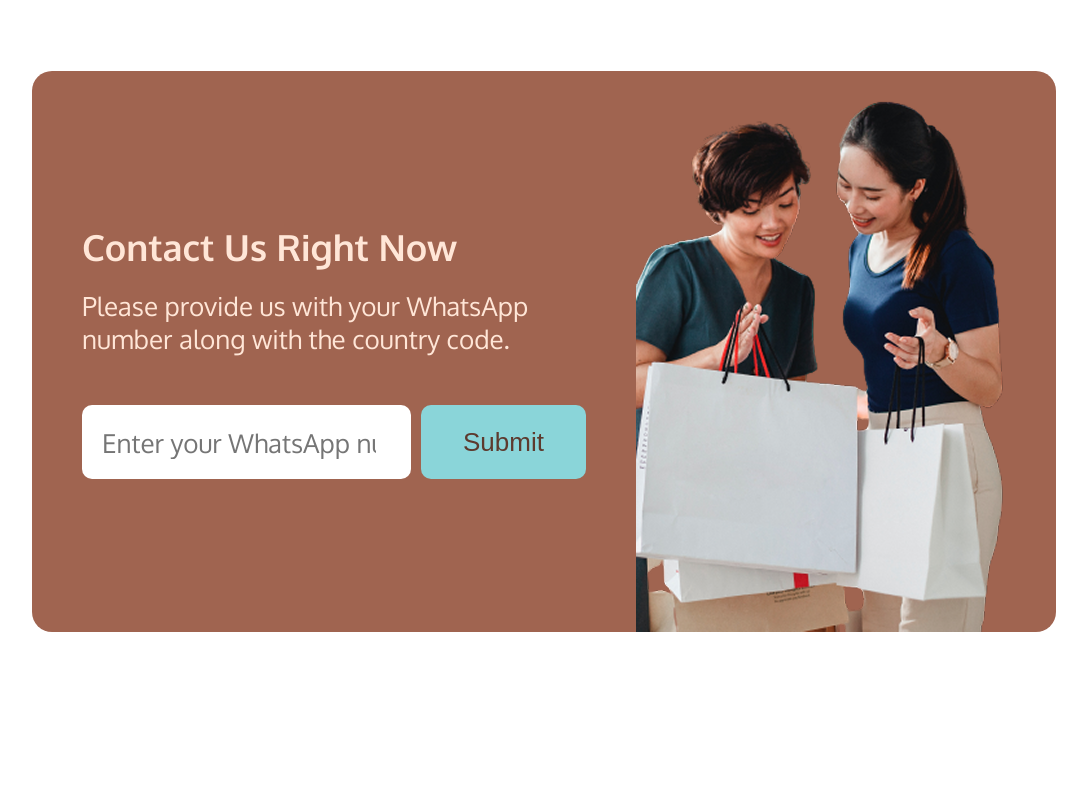
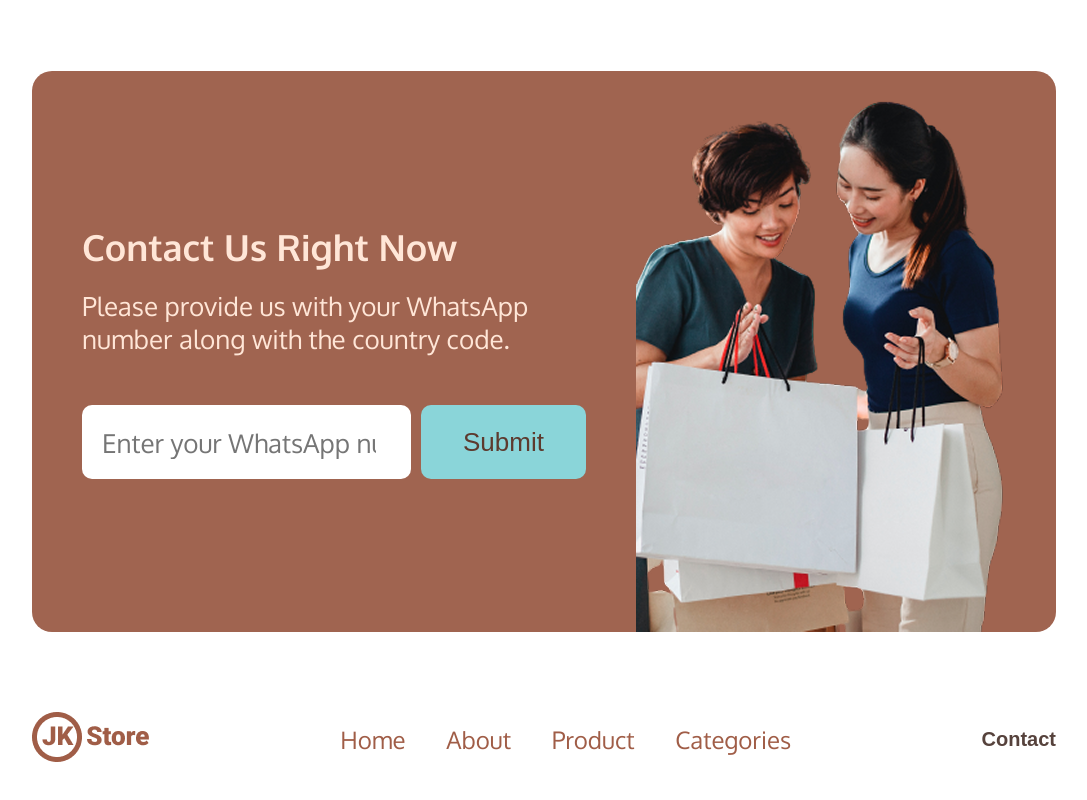
Before and after one commit to Sumally007/JkStore-project, a React (Vite) app: page / in a window 1280 px wide. Shown: the part 4345-5145 px from the top of the page, without its empty margins (96-1183 px from the left). Before the commit the page ends 5057 px from the top, so only its background shows below. Built offline with nearby package versions, Linux system fonts and the light colour scheme.

Commit message:
footer section done

```diff
--- a/src/App.css
+++ b/src/App.css
@@ -51,6 +51,7 @@
   font-size: 20px;
   font-weight: 700;
   color: #56423C;
+  transition: 0.3s;
 }
 
 .btn:hover {
@@ -405,8 +406,8 @@
   background-color: #A05D47;
 }
 
+
 /* Partners Section */
-
 .partners-section {
   padding: 40px 10%;
   background-color: transparent;
@@ -432,8 +433,8 @@
 
 }
 
+
 /* ContanctForm section */
-
 .contact-section {
   margin: 0 10% 80px 10%;
   display: flex;
@@ -446,7 +447,7 @@
   display: flex;
   align-items: center;
   overflow: hidden;
-  width: 1239px;
+  width: 100%;
   height: 561px;
 }
 
@@ -521,3 +522,44 @@
   height: 100%;
   object-fit: cover;
 }
+
+/* Footer section */
+
+.footer {
+  display: flex;
+  justify-content: space-between;
+  align-items: center;
+  margin: 80px 10%;
+  background-color: transparent;
+  color: #A05D47;
+  font-family: 'Oxygen', sans-serif;
+}
+
+.footer-list {
+  list-style: none;
+  display: flex;
+  width: 451px;
+  justify-content: space-between;
+  cursor: pointer;
+  font-size: 24px;
+  font-weight: 400;
+  transition: 0.3s;
+}
+
+
+.footer-btn {
+  background-color: transparent;
+  border: none;
+  cursor: pointer;
+  font-size: 20px;
+  font-weight: 700;
+  color: #56423C;
+  transition: 0.3s;
+}
+
+.footer-btn:hover {
+  background-color: #5D3A2E;
+  color: #fff;
+  padding: 10px 25px;
+  border-radius: 50px;
+}
--- a/src/App.jsx
+++ b/src/App.jsx
@@ -9,6 +9,7 @@ import Categories from './components/Categories';
 import Testimonials from './components/Testimonials';
 import Partners from './components/Partners';
 import ContactForm from './components/ContactForm';
+import Footer from './components/Footer';
 
 const App = () => {
   return (<>
@@ -21,6 +22,7 @@ const App = () => {
     <Testimonials />
     <Partners />
     <ContactForm />
+    <Footer />
   </>
   )
 }
--- a/src/components/Footer.jsx
+++ b/src/components/Footer.jsx
@@ -0,0 +1,24 @@
+import React from 'react'
+import NavBar from './NavBar'
+import logo from "../assets/images/footerLogo.png";
+
+const Footer = () => {
+    return (
+        <footer className='footer'>
+            <div className='footer-logo'>
+                <img src={logo} alt="the logo" />
+            </div>
+
+            <ul className='footer-list'>
+                <li>Home</li>
+                <li>About</li>
+                <li>Product</li>
+                <li>Categories</li>
+            </ul>
+
+            <button className='footer-btn'>Contact</button>
+        </footer>
+    )
+}
+
+export default Footer
```
